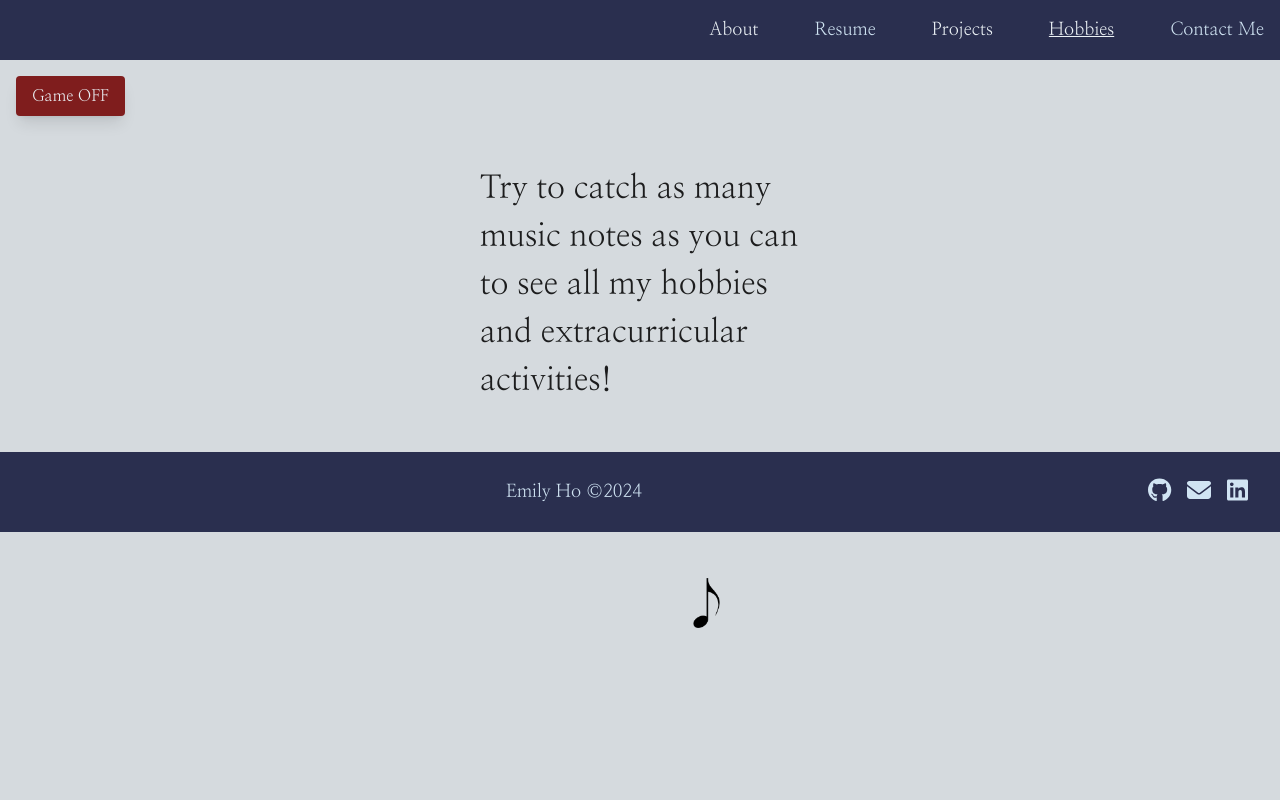
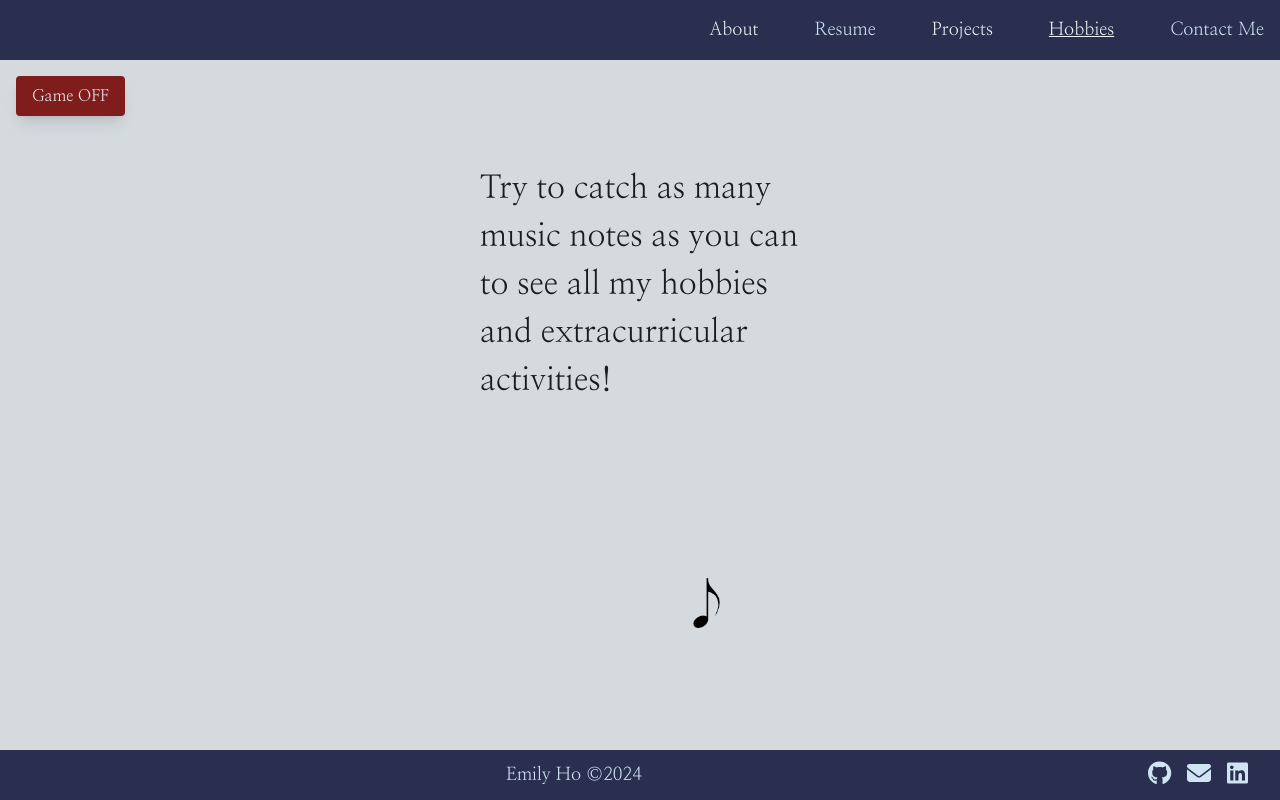
Before and after one commit to Emilyho11/personal-website, a React (Vite) app in the folder frontend/: page /hobbies in a window 1280 px wide. Built offline with nearby package versions, Linux system fonts and the light colour scheme.

Commit message:
Placing footer at bottom for hobbies game page

```diff
--- a/frontend/src/components/Footer.jsx
+++ b/frontend/src/components/Footer.jsx
@@ -6,7 +6,7 @@ import { faEnvelope } from '@fortawesome/free-solid-svg-icons';
 const Footer = () => {
   return (
     <>
-      <div className='flex justify-between items-center text-back_light_blue bg-dark_blue h-[80px]'>
+      <div className='flex justify-between items-center text-back_light_blue bg-dark_blue h-[50px] fixed bottom-0 left-0 w-full'>
         <p className='flex-1 text-center text-lg'>Emily Ho ©2024</p>
         <div className="space-x-4 pr-8 text-2xl">
           <a href="https://github.com/Emilyho11" target="_blank" rel="noopener noreferrer">
```
